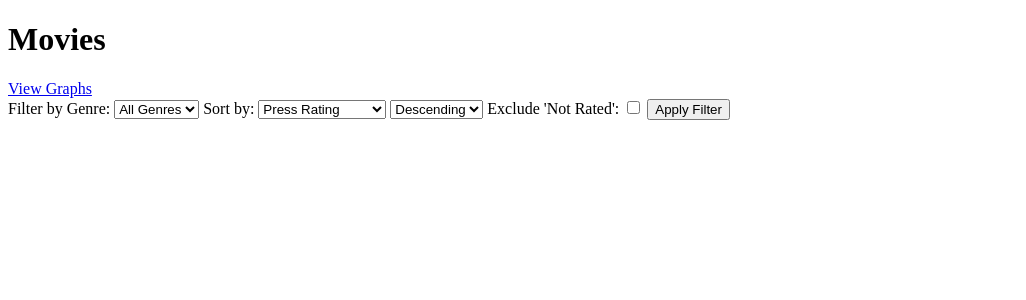
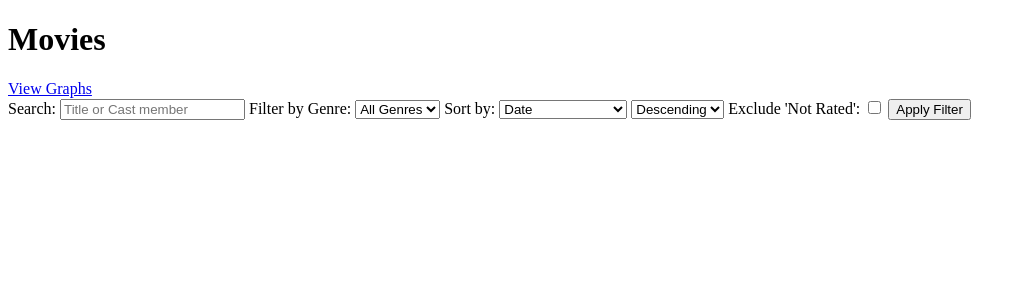
Before and after one commit to cassisir/DataEngineering-scraping-allocine, a Flask app: page / in a window 1280 px wide. Shown: the top 300 px of the page, without its empty margins (0-1026 px from the left). Run offline with Flask 3, Linux system fonts and the light colour scheme; data that the repository does not hold is empty.

Commit message:
ajout d'une barre de recherche et du tri par date de sortie

```diff
--- a/app.py
+++ b/app.py
@@ -13,8 +13,13 @@ def index():
     # Filtre de genre
     selected_genre = get_genre_filter(request)
     # Filtre de tri
-    sort_by = request.args.get('sort_by', 'press_rating')
-    sort_field = 'ratings.press' if sort_by == 'press_rating' else 'ratings.spectators'
+    sort_by = request.args.get('sort_by', 'date')
+    if sort_by == 'press_rating':
+        sort_field = 'ratings.press'
+    elif sort_by == 'spectators_rating':
+        sort_field = 'ratings.spectators'
+    else:
+        sort_field = 'date'
     # Ordre du tri
     sort_order = request.args.get('sort_order', 'descending')
     order = 1 if sort_order == 'ascending' else -1
@@ -23,6 +28,15 @@ def index():
     query = selected_genre
     if exclude_not_rated:
         query[sort_field] = {'$ne': 'not rated'} # Ajoute la condition pour ne conserver que les films notés
+
+
+    # Recherche par nom de film ou de membre du casting
+    search_query = request.args.get('search_query', '').strip()
+    if search_query:
+        query['$or'] = [
+            {'title': {'$regex': f'{search_query}', '$options': 'i'}},
+            {'cast.name': {'$regex': f'{search_query}', '$options': 'i'}}
+        ]
 
     # Sélection des films
     movies = list(collection.find(selected_genre).sort(sort_field, order))
@@ -39,10 +53,8 @@ def movie(title):
 
 @app.route('/graphs')
 def graphs():
-    sample_data = {'genres': ['Action', 'Comedy', 'Drama'],
-                   'count': [15, 20, 25]}
 
-    return render_template('graphs.html', data=sample_data)
+    return render_template('graphs.html')
 
 
 def get_genre_filter(request):
--- a/templates/index.html
+++ b/templates/index.html
@@ -38,6 +38,8 @@
     <h1>Movies</h1>
     <a href="{{ url_for('graphs') }}">View Graphs</a>
     <form method="GET" action="{{ url_for('index') }}">
+        <label for="search-query">Search:</label>
+        <input type="text" id="search-query" name="search_query" placeholder="Title or Cast member">
         <label for="genre-filter">Filter by Genre:</label>
         <select id="genre-filter" name="genre">
             <option value="" {% if not selected_genre %}selected{% endif %}>All Genres</option>
@@ -50,6 +52,7 @@
         <select id="sort-by" name="sort_by">
             <option value="press_rating" {% if selected_sort_by == 'press_rating' %}selected{% endif %}>Press Rating</option>
             <option value="spectators_rating" {% if selected_sort_by == 'spectators_rating' %}selected{% endif %}>Spectators Rating</option>
+            <option value="date" {% if selected_sort_by == 'date' %}selected{% endif %}>Date</option>
         </select>
         <select id="sort-order" name="sort_order">
             <option value="descending" {% if selected_order == 'descending' %}selected{% endif %}>Descending</option>
```
Also changed, not shown: test.py (+23 -8 lines), mean_press_ratings_per_genre.png (added), mean_ratings_per_genre.png (added), mean_spectators_ratings_per_genre.png (added), movies_per_genre.png.
